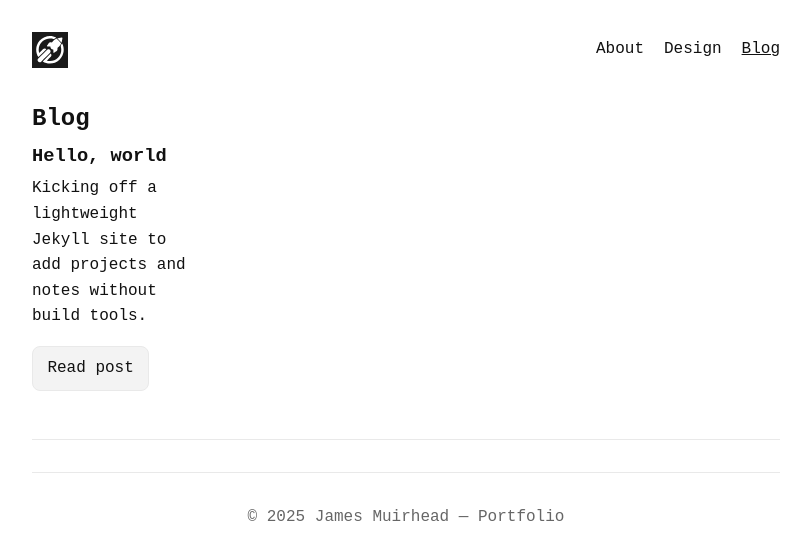
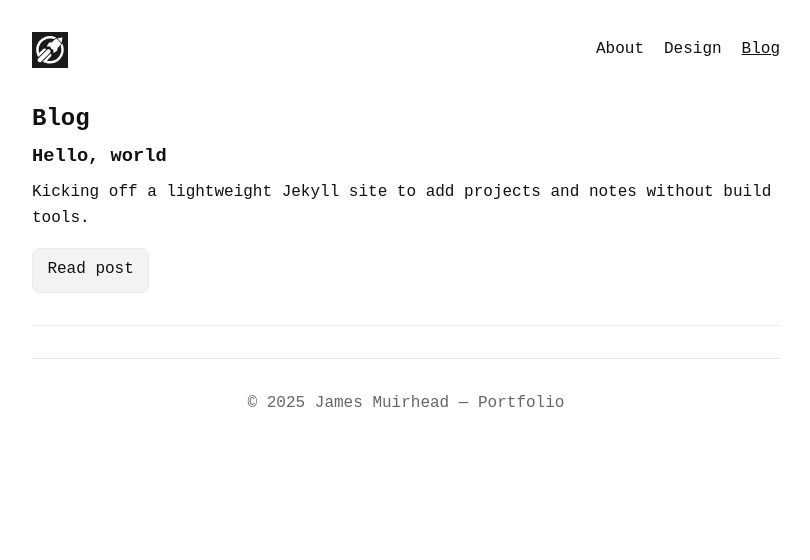
Before and after one commit to JamesMuirhead/portfolio, a Jekyll site: the page built from blog/index.md, in a window 1280 px wide. Shown: the top 560 px of the page, without its empty margins (234-1044 px from the left). Built offline with Jekyll 4.4.1, drawn with Linux system fonts in a browser that asks for light colours; our own code applies the rules of GitHub Pages for plain Markdown files.

Commit message:
updated style

```diff
--- a/assets/css/style.css
+++ b/assets/css/style.css
@@ -34,7 +34,6 @@ a:hover{text-decoration:underline}
 .topnav a{color:var(--fg)}
 .topnav a[aria-current="page"] { text-decoration: underline; }
 
-
 /* ===== Typography ===== */
 h1,h2,h3,h4,h5,h6{
   font-family: monospace;     /* headers use monospace as requested */
@@ -69,27 +68,23 @@ hr{border:0;border-top:1px solid var(--rule);margin:2rem 0}
 /* ===== Optional utilities ===== */
 .title-white{ color:#ffffff } /* only use if you intentionally place on dark bg */
 
-/* List items (thumbnail + text) */
-.list-item {
-  display: grid;
-  grid-template-columns: 160px 1fr; /* thumbnail column + text column */
-  gap: 1rem;
-  align-items: start;
-}
-.list-item .thumb img {
+/* ===== Stacked list items (title → image → summary → buttons) ===== */
+.list-item { margin-bottom: 1.25rem; }
+.list-item h3 { margin: 0 0 .5rem 0; }
+
+/* Thumbnail under the title */
+.list-thumb {
   display: block;
   width: 100%;
+  max-width: 100%;
   height: auto;
+  margin: .25rem 0 .75rem 0;
   border: 1px solid var(--rule);
   border-radius: 6px;
 }
-.list-item .item-body h3 {
-  margin: 0 0 .25rem 0;
-}
-.list-item .summary {
-  margin: 0 0 .75rem 0;
-  color: var(--fg);
-}
+
+/* Summary under the image */
+.summary { margin: 0 0 .75rem 0; color: var(--fg); }
 
 /* Hero image on detail pages */
 .hero-img {
@@ -108,8 +103,3 @@ hr{border:0;border-top:1px solid var(--rule);margin:2rem 0}
   margin-bottom: 1rem;
   font-style: italic;
 }
-
-/* Responsive tweak: stack list items on narrow screens */
-@media (max-width: 640px) {
-  .list-item { grid-template-columns: 1fr; }
-}
--- a/blog/index.md
+++ b/blog/index.md
@@ -3,23 +3,21 @@
 
   {% for post in site.posts %}
     <article class="list-item">
+      <h3><a href="{{ post.url | relative_url }}">{{ post.title }}</a></h3>
+
       {% if post.thumb %}
-        <a class="thumb" href="{{ post.url | relative_url }}">
-          <img src="{{ post.thumb | relative_url }}" alt="{{ post.title | escape }} thumbnail">
-        </a>
+        <img class="list-thumb" src="{{ post.thumb | relative_url }}" alt="{{ post.title | escape }} thumbnail">
       {% endif %}
 
-      <div class="item-body">
-        <h3><a href="{{ post.url | relative_url }}">{{ post.title }}</a></h3>
-        {% if post.summary %}
-          <p class="summary">{{ post.summary }}</p>
-        {% else %}
-          {% if post.excerpt %}
-            <p class="summary">{{ post.excerpt | strip_html | truncate: 220 }}</p>
-          {% endif %}
+      {% if post.summary %}
+        <p class="summary">{{ post.summary }}</p>
+      {% else %}
+        {% if post.excerpt %}
+          <p class="summary">{{ post.excerpt | strip_html | truncate: 220 }}</p>
         {% endif %}
-        <p><a class="btn" href="{{ post.url | relative_url }}">Read post</a></p>
-      </div>
+      {% endif %}
+
+      <p><a class="btn" href="{{ post.url | relative_url }}">Read post</a></p>
     </article>
     <hr>
   {% endfor %}
```
Also changed, not shown: _projects/warped-kart-racers.md (+1 -1 lines), index.md (+14 -16 lines).
